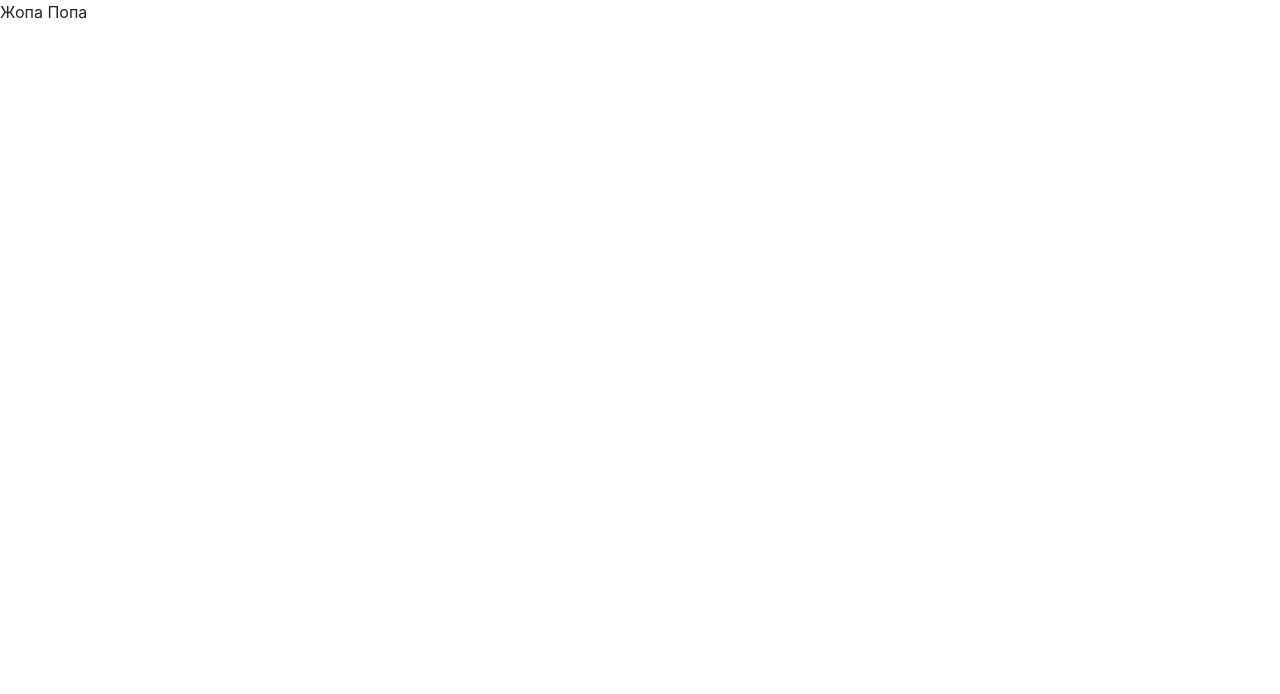
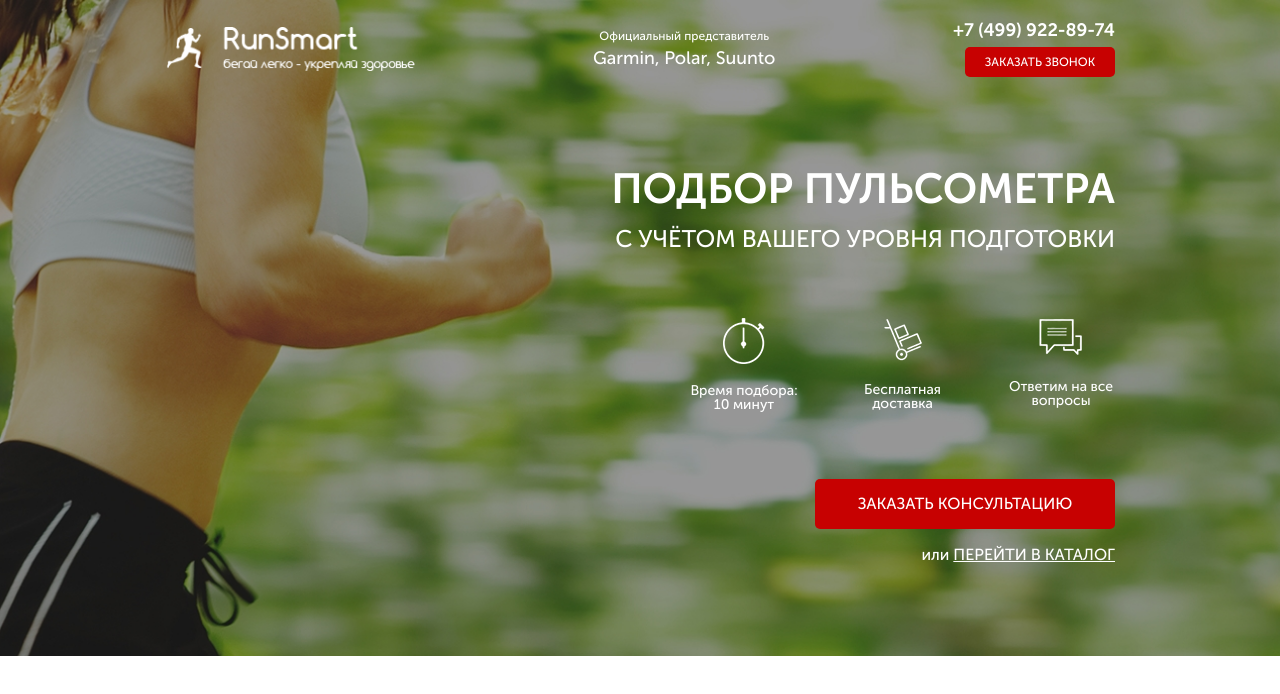
Before and after one commit to narzillo83/Pulses, a website: page src/index.html in a window 1280 px wide. Drawn offline with nearby package versions, Linux system fonts and the light colour scheme; files that its build step writes are made by us from their sources.

Commit message:
finished first section

```diff
--- a/src/index.html
+++ b/src/index.html
@@ -1,14 +1,54 @@
 <!DOCTYPE html>
-<html lang="en">
+<html lang="ru">
 <head>
     <meta charset="UTF-8">
     <meta name="viewport" content="width=device-width, initial-scale=1.0">
-    <link rel="stylesheet" href="src/css/bootstrap-reboot.min.css">
-    <link rel="stylesheet" href="src/css/font.css">
-    <link rel="stylesheet" href="src/css/style.min.css">
+    <link rel="stylesheet" href="css/bootstrap-reboot.min.css">
+    <link rel="stylesheet" href="css/font.css">
+    <link rel="stylesheet" href="css/style.min.css">
     <title>Pulse</title>
 </head>
 <body>
-    Жопа Попа
+    <div class="promo">
+        <div class="container">
+            <header class="header">
+                <a href="#" class="header__logo">
+                    <img src="icons/logo.png" alt="logo">
+                </a>
+                <div class="header__official">
+                    Официальный представитель
+                    <span>Garmin, Polar, Suunto</span>
+                </div>
+                <div class="header__contacts">
+                    <a href="tel:+74999228974" class="header__phone">+7 (499) 922-89-74</a>
+                    <button class="button">заказать звонок</button>
+                </div>
+            </header>
+
+            <div class="promo__wrapper">
+                <h1 class="promo__header">Подбор пульсометра</h1>
+                <h2 class="promo__subheader">с учётом Вашего уровня подготовки</h2>
+                <div class="promo__icons">
+                    <div class="promo__icon">
+                        <img src="icons/main_screen/timer.png" alt="timer">
+                        Время подбора: 10 минут
+                    </div>
+                    <div class="promo__icon">
+                        <img src="icons/main_screen/hand-cart.png" alt="hand-cart">
+                        Бесплатная доставка
+                    </div>
+                    <div class="promo__icon">
+                        <img src="icons/main_screen/messages.png" alt="messages">
+                        Ответим на все вопросы
+                    </div>
+                </div>
+                <button class="button button_main">заказать кОНСУЛЬТАЦИЮ</button>
+                <div class="promo__link">
+                    или
+                    <a href="#">ПЕРЕЙТИ В КАТАЛОГ</a>
+                </div>
+            </div>
+        </div>
+    </div>
 </body>
 </html>
--- a/src/sass/blocks/_buttons.scss
+++ b/src/sass/blocks/_buttons.scss
@@ -0,0 +1,21 @@
+.button
+{
+    width: 150px;
+    height: 30px;
+    background-color: #c70101;
+    border-radius: 5px;
+    border: none;
+    font-size: 12px;
+    font-weight: 500;
+    text-transform: uppercase;
+    color: #ffffff;
+    margin-top: 8px;
+    &_main
+    {
+        margin-top: 67px;
+        width: 300px;
+        height: 50px;
+        font-size: 16px;
+        font-weight: 500;
+    }
+}
--- a/src/sass/blocks/_header.scss
+++ b/src/sass/blocks/_header.scss
@@ -0,0 +1,46 @@
+.header
+{
+    display: flex;
+    justify-content: space-between;
+    align-items: center;
+    &__logo
+    {
+        width: 250px;
+        img
+        {
+            width: 100%;
+        }
+    }
+    &__official
+    {
+        font-size: 12px;
+        font-weight: 500;
+        color: #ffffff;
+        text-align: center;
+        span
+        {
+            display: block;
+            font-size: 18px;
+        }
+    }
+    &__phone
+    {
+        display: block;
+        font-size: 18px;
+        line-height: 18px;
+        font-weight: 700;
+        color: #ffffff;
+        &:hover
+        {
+            color: #ffffff;
+            text-decoration: none;
+        }
+    }
+    &__contacts
+    {
+        display: flex;
+        flex-direction: column;
+        align-items: flex-end;
+    }
+
+}
--- a/src/sass/blocks/_promo.scss
+++ b/src/sass/blocks/_promo.scss
@@ -0,0 +1,68 @@
+.promo
+{
+    min-height: 650px;
+    padding: 21px 0 93px 0;
+    background: url(../../img/main.jpg) center (center/cover) no-repeat;
+    &__wrapper
+    {
+        display: flex;
+        flex-direction: column;
+        align-items: flex-end;
+        margin-top: 91px;
+    }
+    &__header
+    {
+        font-size: 42px;
+        margin: 0;
+        line-height: 42px;
+        font-weight: 700;
+        text-transform: uppercase;
+        color: #ffffff;
+    }
+    &__subheader
+    {
+        font-size: 24px;
+        line-height: 24px;
+        font-weight: 500;
+        text-transform: uppercase;
+        color: #ffffff;
+        margin: 17px 0 0 0;
+    }
+    &__icons
+    {
+        margin-top: 67px;
+        display: flex;
+        width: 425px;
+        justify-content: space-between;
+    }
+    &__icon
+    {
+        width: 108px;
+        font-size: 14px;
+        line-height: 14px;
+        font-weight: 500;
+        color: #ffffff;
+        text-align: center;
+        img
+        {
+            display: block;
+            margin: 0 auto;
+            margin-bottom: 20px;
+        }
+
+    }
+    &__link
+    {
+        margin-top: 18px;
+        font-size: 16px;
+        line-height: 16px;
+        font-weight: 500;
+        color: #ffffff;
+        a
+        {
+            text-decoration: underline;
+            color: #ffffff;
+            text-transform: uppercase;
+        }
+    }
+}
--- a/src/sass/style.scss
+++ b/src/sass/style.scss
@@ -10,6 +10,6 @@
 }
 .container
 {
-    min-width: 950px;
+    max-width: 950px;
     margin: 0 auto;
 }
```
Also changed, not shown: src/css/style.min.css.
